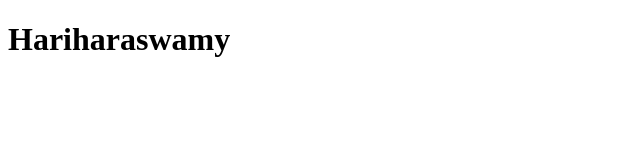
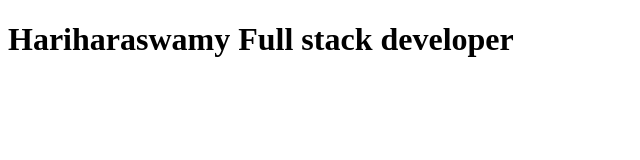
Before and after one commit to harihara-swamy/samplerepo, a plain HTML site: page index.html in a window 1280 px wide. Shown: the whole page, without its empty margins (0-640 px from the left). Drawn offline with Linux system fonts and the light colour scheme.

```diff
--- a/index.html
+++ b/index.html
@@ -6,6 +6,6 @@
     <title>Document</title>
 </head>
 <body>
-    <h1>Hariharaswamy</h1>
+    <h1>Hariharaswamy Full stack developer</h1>
 </body>
 </html>
```
